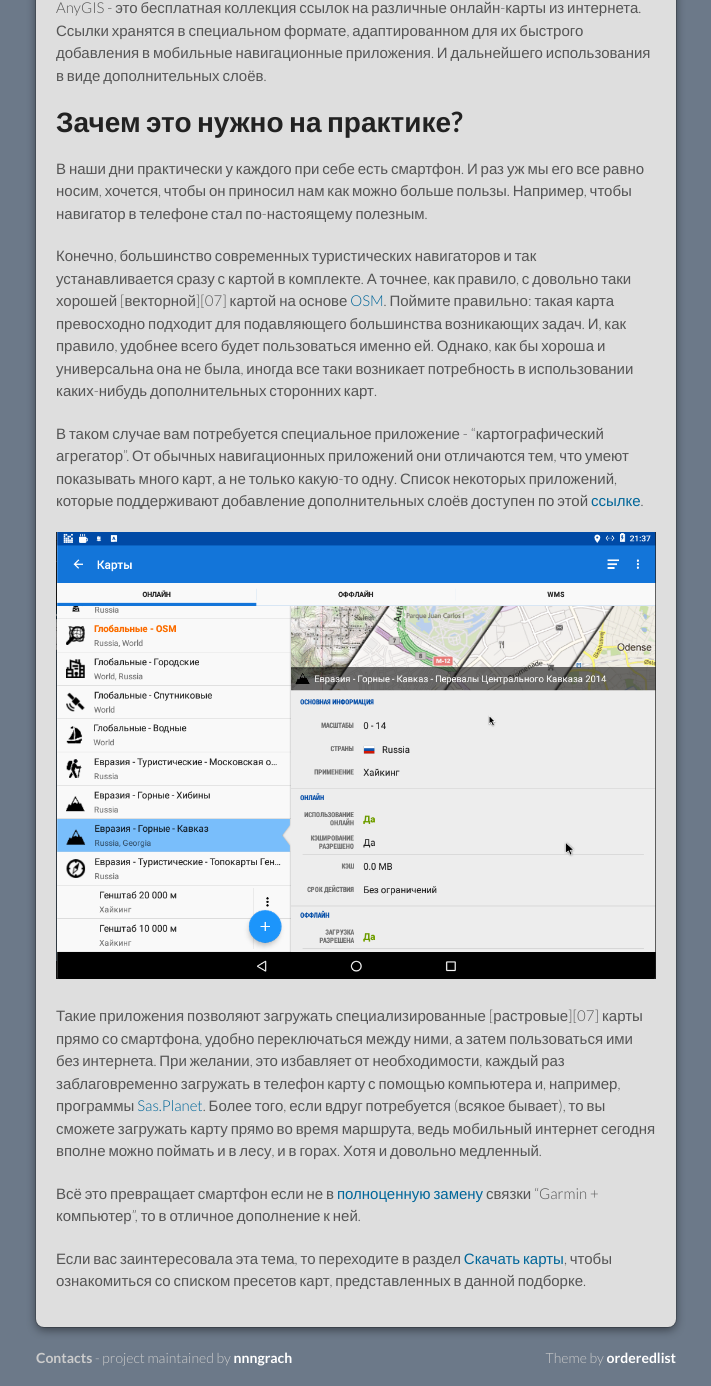
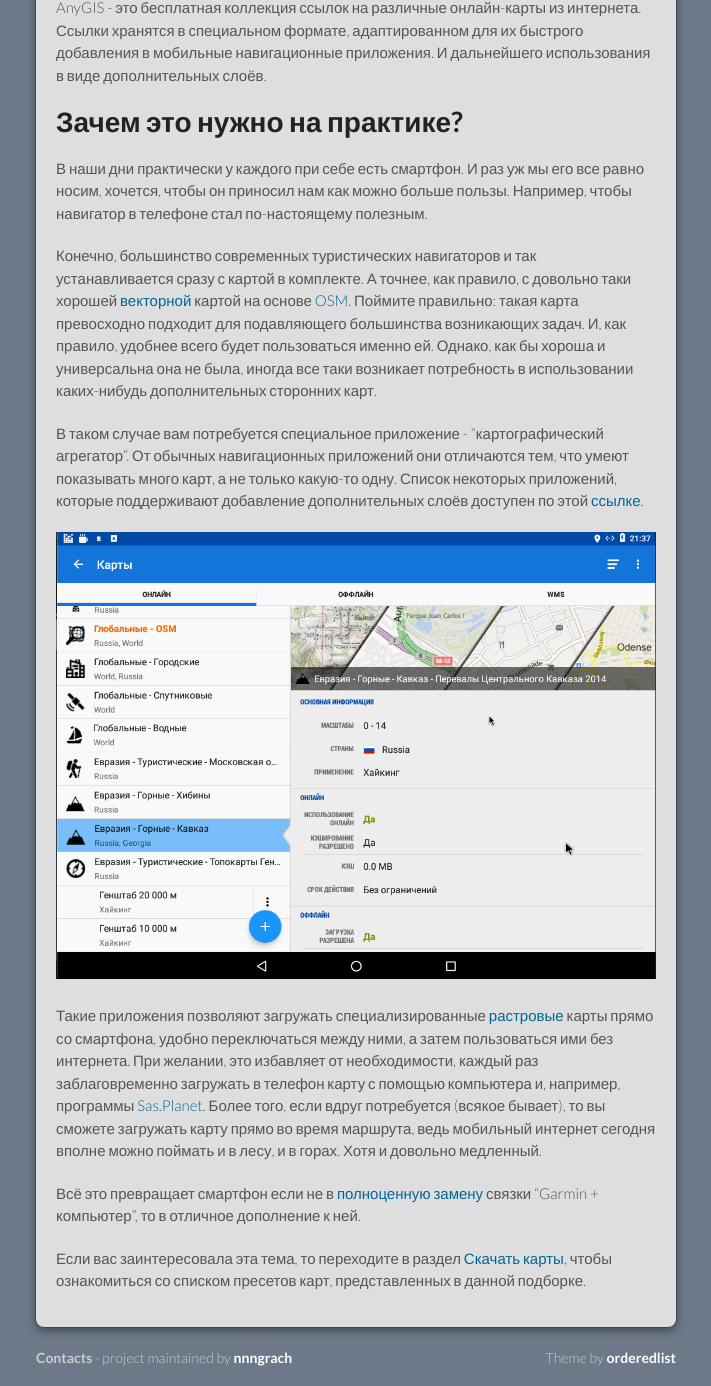
Before and after one commit to nnngrach/AnyGIS_Site, a Jekyll site: the page built from index.md, in a window 1280 px wide and 1400 px high, scrolled down 565 px, cut to the strip 14-1400 px from the top of the window. Shown: the whole strip, without its empty margins (284-995 px from the left). Built offline with Jekyll 4.4.1, drawn with Linux system fonts in a browser that asks for light colours; part of the change alters nothing that is shown.

```diff
--- a/index.md
+++ b/index.md
@@ -43,6 +43,7 @@ AnyGIS - это бесплатная коллекция ссылок на раз
 [4]: https://nakarte.me
 [5]: https://melda.ru/2017/07/%D0%BD%D0%B0%D0%B2%D0%B8%D0%B3%D0%B0%D1%86%D0%B8%D1%8F-%D0%B2-%D0%BF%D0%BE%D1%85%D0%BE%D0%B4%D0%B5-%D1%82%D0%B5%D0%BB%D0%B5%D1%84%D0%BE%D0%BD-vs-garmin/
 [6]: https://osmand.net/
+[07]: /Web/Html/Vektor_and_raster_ru
 [10]: /Web/Html/Locus_ru
 [11]: /Web/Html/Osmand_ru
 [12]: /Web/Html/Galileo_ru
```
